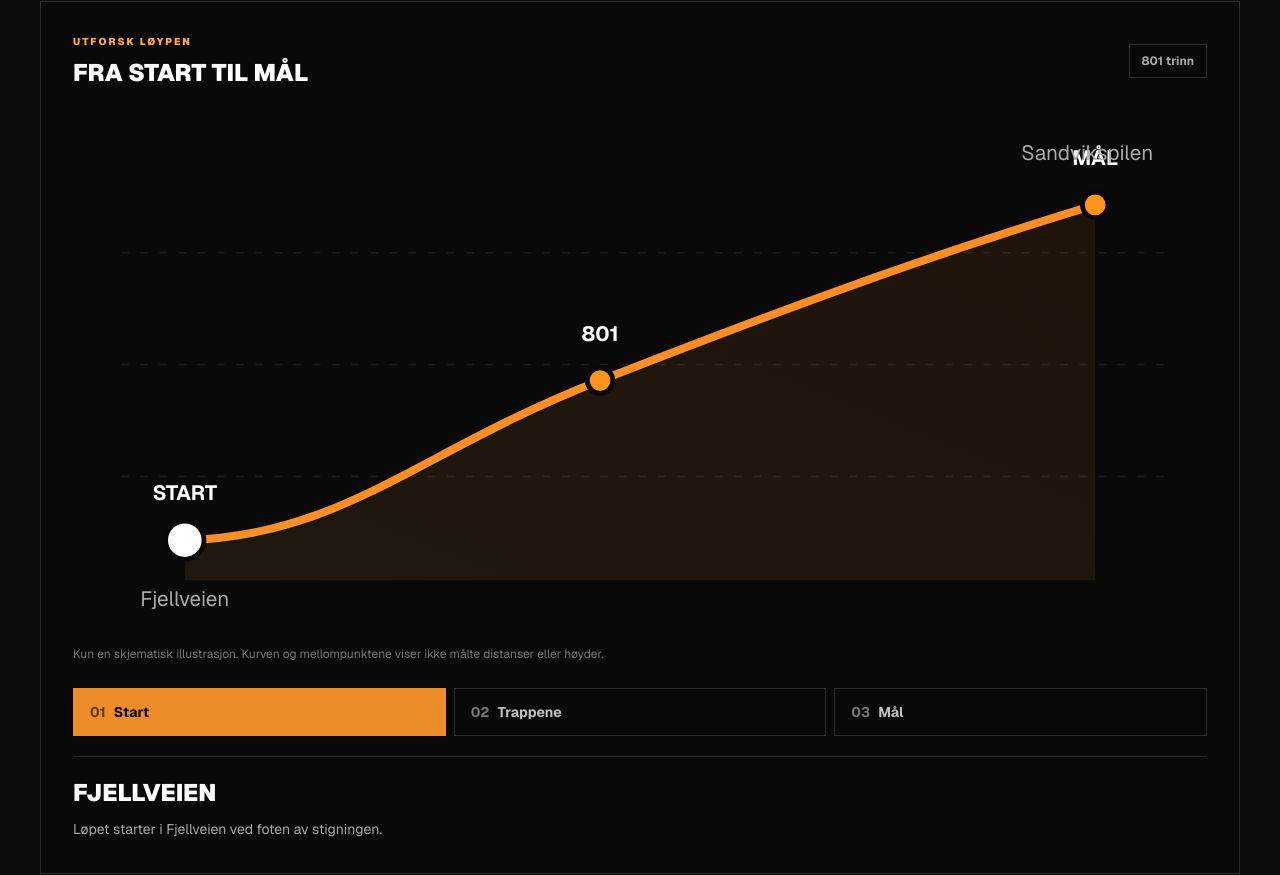
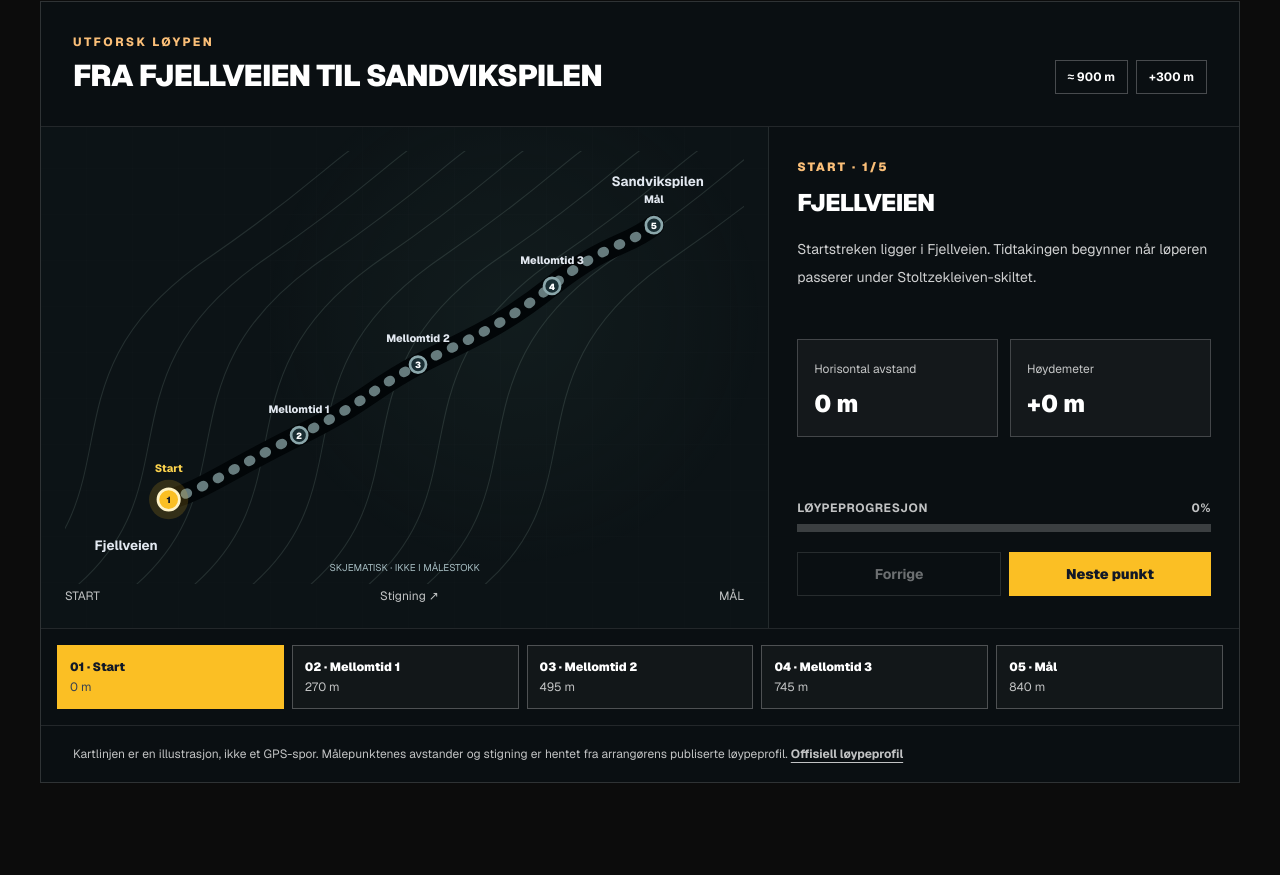
Before and after one commit to PMariusf/stoltzen, a Next.js app: page /lopet in a window 1280 px wide. Shown: the part 1766-2641 px from the top of the page. Built offline with nearby package versions, Linux system fonts and the light colour scheme.

Commit message:
Redesign interactive Stoltzen course diagram with official checkpoints, progress and accessible controls

```diff
--- a/src/components/race/InteractiveCourse.tsx
+++ b/src/components/race/InteractiveCourse.tsx
@@ -3,93 +3,215 @@
 import { useState } from "react";
 import type { Locale } from "@/lib/i18n";
 
-type Stop = "start" | "stairs" | "finish";
-const stops: Stop[] = ["start", "stairs", "finish"];
-const positions: Record<Stop, { x: number; y: number }> = {
-  start: { x: 70, y: 270 },
-  stairs: { x: 330, y: 170 },
-  finish: { x: 640, y: 60 },
+type Checkpoint = {
+  key: string;
+  horizontal: number;
+  climb: number;
+  x: number;
+  y: number;
+  labelNo: string;
+  labelEn: string;
+  titleNo: string;
+  titleEn: string;
+  descriptionNo: string;
+  descriptionEn: string;
 };
+
+const checkpoints: Checkpoint[] = [
+  {
+    key: "start", horizontal: 0, climb: 0, x: 116, y: 390,
+    labelNo: "Start", labelEn: "Start", titleNo: "Fjellveien", titleEn: "Fjellveien",
+    descriptionNo: "Startstreken ligger i Fjellveien. Tidtakingen begynner når løperen passerer under Stoltzekleiven-skiltet.",
+    descriptionEn: "The starting line is on Fjellveien. Timing begins when runners pass the Stoltzekleiven sign.",
+  },
+  {
+    key: "split1", horizontal: 270, climb: 50, x: 262, y: 318,
+    labelNo: "Mellomtid 1", labelEn: "Split 1", titleNo: "Mellom furuene", titleEn: "Between the pine trees",
+    descriptionNo: "Den første mellomtiden registreres mellom to furutrær etter den første krevende delen av trappene.",
+    descriptionEn: "The first split is recorded between two pine trees after the first demanding section of steps.",
+  },
+  {
+    key: "split2", horizontal: 495, climb: 145, x: 395, y: 239,
+    labelNo: "Mellomtid 2", labelEn: "Split 2", titleNo: "Halvveis i klatringen", titleEn: "Midway up the climb",
+    descriptionNo: "Ved den andre mellomtiden har du lagt bak deg 495 horisontale meter og steget 145 meter fra start.",
+    descriptionEn: "At the second split, you have covered 495 horizontal metres and climbed 145 metres from the start.",
+  },
+  {
+    key: "split3", horizontal: 745, climb: 260, x: 545, y: 151,
+    labelNo: "Mellomtid 3", labelEn: "Split 3", titleNo: "Før siste bratte parti", titleEn: "Before the final steep stretch",
+    descriptionNo: "Den tredje mellomtiden kommer etter 745 horisontale meter. Her gjenstår den siste krevende stigningen.",
+    descriptionEn: "The third split comes after 745 horizontal metres. The final steep ascent still lies ahead.",
+  },
+  {
+    key: "finish", horizontal: 840, climb: 300, x: 659, y: 83,
+    labelNo: "Mål", labelEn: "Finish", titleNo: "Sandvikspilen", titleEn: "Sandvikspilen",
+    descriptionNo: "Målet ligger ved Sandvikspilen. Den offisielle løypeprofilen angir 300 høydemeter og rundt 900 meter i terrenget.",
+    descriptionEn: "The finish is by Sandvikspilen. The official profile lists 300 metres of ascent and roughly 900 metres on the ground.",
+  },
+];
+
+const routePath = "M116 390 C154 380 188 354 262 318 S343 266 395 239 S482 201 545 151 S629 107 659 83";
+const routePartial = [
+  "M116 390",
+  "M116 390 C154 380 188 354 262 318",
+  "M116 390 C154 380 188 354 262 318 S343 266 395 239",
+  "M116 390 C154 380 188 354 262 318 S343 266 395 239 S482 201 545 151",
+  routePath,
+];
 
 export default function InteractiveCourse({ locale = "no" }: { locale?: Locale }) {
   const en = locale === "en";
-  const [active, setActive] = useState<Stop>("start");
-  const details: Record<Stop, { title: string; text: string; label: string }> = {
-    start: {
-      title: "Fjellveien",
-      label: en ? "Start" : "Start",
-      text: en ? "The race begins on Fjellveien at the foot of the climb." : "Løpet starter i Fjellveien ved foten av stigningen.",
-    },
-    stairs: {
-      title: "Stoltzekleiven",
-      label: en ? "Stair climb" : "Trappene",
-      text: en ? "The stone staircase is the signature challenge. Keep a steady rhythm on the way up." : "Steintrappene er løypens kjennetegn. Her gjelder det å finne rytmen oppover.",
-    },
-    finish: {
-      title: "Sandvikspilen",
-      label: en ? "Finish" : "Mål",
-      text: en ? "The finish is by Sandvikspilen, roughly 315 vertical metres above the start." : "Målområdet er ved Sandvikspilen, omtrent 315 høydemeter over start.",
-    },
-  };
+  const [selected, setSelected] = useState(0);
+  const point = checkpoints[selected];
+  const previous = selected > 0 ? checkpoints[selected - 1] : null;
+  const segmentHorizontal = previous ? point.horizontal - previous.horizontal : 0;
+  const segmentClimb = previous ? point.climb - previous.climb : 0;
+  const progress = Math.round(point.horizontal / 840 * 100);
 
   return (
-    <div className="overflow-hidden border border-white/15 bg-[#090909] p-5 sm:p-8">
-      <div className="flex flex-wrap items-center justify-between gap-4">
+    <section className="course-map-panel always-dark-surface overflow-hidden border border-white/15 bg-[#0a0f12] text-white" aria-labelledby="course-map-heading">
+      <div className="border-b border-white/10 px-5 py-6 sm:px-8 sm:py-8">
+        <div className="flex flex-wrap items-end justify-between gap-5">
           <div>
-          <p className="text-[10px] font-black uppercase tracking-[0.2em] text-[#f7aa4c]">
-            {en ? "Explore the course" : "Utforsk løypen"}
+            <p className="text-xs font-extrabold uppercase tracking-[0.2em] text-[#fbbf78]">
+              {en ? "Explore the race" : "Utforsk løypen"}
             </p>
-          <h3 className="mt-2 text-2xl font-black uppercase">{en ? "From start to finish" : "Fra start til mål"}</h3>
+            <h3 id="course-map-heading" className="mt-2 text-2xl font-black uppercase tracking-tight sm:text-3xl">
+              {en ? "From Fjellveien to Sandvikspilen" : "Fra Fjellveien til Sandvikspilen"}
+            </h3>
           </div>
-        <span className="border border-white/15 px-3 py-2 text-xs font-bold text-white/65">801 {en ? "steps" : "trinn"}</span>
+          <div className="flex gap-2 text-xs font-bold">
+            <span className="border border-white/25 px-3 py-2">≈ 900 m</span>
+            <span className="border border-white/25 px-3 py-2">+300 m</span>
+          </div>
+        </div>
       </div>
 
-      <svg viewBox="0 0 710 330" className="mt-5 w-full" role="img" aria-label={en ? "Illustrative uphill course diagram from Fjellveien to Sandvikspilen. Not a measured elevation profile." : "Illustrativ løypeskisse fra Fjellveien til Sandvikspilen. Ikke en målt høydeprofil."}>
+      <div className="grid lg:grid-cols-[minmax(0,1.55fr)_minmax(280px,1fr)]">
+        <div className="relative min-w-0 border-b border-white/10 bg-[#0c1316] p-3 sm:p-6 lg:border-b-0 lg:border-r">
+          <div className="pointer-events-none absolute inset-0 opacity-60" style={{
+            backgroundImage: "radial-gradient(circle at 65% 38%, rgba(79,126,113,0.15), transparent 45%), repeating-linear-gradient(0deg, transparent 0, transparent 45px, rgba(255,255,255,0.025) 46px), repeating-linear-gradient(90deg, transparent 0, transparent 45px, rgba(255,255,255,0.025) 46px)",
+          }} />
+          <svg
+            viewBox="0 0 760 485"
+            role="img"
+            aria-label={en
+              ? "Schematic route diagram with five checkpoints from Fjellveien at the bottom left to Sandvikspilen at the top right. The highlighted line shows progress to the selected checkpoint, not the geographic course."
+              : "Skjematisk løypeillustrasjon med fem målepunkter fra Fjellveien nederst til venstre til Sandvikspilen øverst til høyre. Den markerte linjen viser progresjon til valgt målepunkt, ikke geografisk trase."}
+            className="relative h-auto w-full"
+          >
             <defs>
-          <linearGradient id="course-glow" x1="0%" y1="100%" x2="100%" y2="0%">
-            <stop offset="0%" stopColor="#ffb15b" />
-            <stop offset="100%" stopColor="#ff7f11" />
+              <linearGradient id="route-progress-gradient" x1="0%" y1="100%" x2="100%" y2="0%">
+                <stop offset="0%" stopColor="#f59e0b" />
+                <stop offset="100%" stopColor="#fcd34d" />
               </linearGradient>
             </defs>
-        {[90, 160, 230].map((y) => <line key={y} x1="30" y1={y} x2="685" y2={y} stroke="white" strokeOpacity="0.08" strokeDasharray="5 7" />)}
-        <path d="M70 270 C170 267 215 215 330 170 S535 92 640 60" fill="none" stroke="#ff8e27" strokeWidth="5" strokeLinecap="round" />
-        <path d="M70 270 C170 267 215 215 330 170 S535 92 640 60 L640 295 L70 295 Z" fill="url(#course-glow)" opacity="0.09" />
-        {stops.map((stop) => {
-          const point = positions[stop];
+            {Array.from({ length: 9 }, (_, i) => (
+              <path
+                key={i}
+                d={`M${-50 + i * 65} 485 C${80 + i * 65} 370 ${-30 + i * 65} 250 ${160 + i * 65} 120 S${300 + i * 65} -20 ${430 + i * 65} -30`}
+                fill="none"
+                stroke="#9ab5aa"
+                strokeWidth="1.2"
+                strokeOpacity="0.17"
+              />
+            ))}
+            <path d={routePath} fill="none" stroke="#020608" strokeWidth="23" strokeLinecap="round" />
+            <path d={routePath} fill="none" stroke="#667b7d" strokeWidth="11" strokeLinecap="round" strokeDasharray="2 18" />
+            <path d={routePartial[selected]} fill="none" stroke="url(#route-progress-gradient)" strokeWidth="9" strokeLinecap="round" />
+            {checkpoints.map((checkpoint, index) => {
+              const active = selected === index;
+              const visited = index <= selected;
               return (
-            <g key={stop}>
-              <circle cx={point.x} cy={point.y} r={active === stop ? 12 : 8} fill={active === stop ? "#fff" : "#ff951f"} stroke="#080808" strokeWidth="3" />
-              <text x={point.x} y={point.y - 25} textAnchor="middle" fill="white" fontSize="13" fontWeight="bold">
-                {stop === "start" ? "START" : stop === "finish" ? (en ? "FINISH" : "MÅL") : "801"}
+                <g key={checkpoint.key} aria-hidden="true">
+                  {active && <circle cx={checkpoint.x} cy={checkpoint.y} r="22" fill="#fbbf24" fillOpacity=".16" />}
+                  <circle cx={checkpoint.x} cy={checkpoint.y} r={active ? "12" : "9"} fill={visited ? "#fbbf24" : "#192d32"} stroke={visited ? "#fef3c7" : "#8ba7ab"} strokeWidth="3" />
+                  <text x={checkpoint.x} y={checkpoint.y + 4} textAnchor="middle" fontSize="10" fontWeight="900" fill={visited ? "#111827" : "#ffffff"}>{index + 1}</text>
+                  <text x={checkpoint.x} y={checkpoint.y - (active ? 31 : 25)} textAnchor="middle" fontSize="12" fontWeight="800" fill={active ? "#fcd34d" : "#e2e8f0"}>
+                    {en ? checkpoint.labelEn : checkpoint.labelNo}
                   </text>
                 </g>
               );
             })}
-        <text x="70" y="311" fill="#aaa" fontSize="13" textAnchor="middle">Fjellveien</text>
-        <text x="635" y="32" fill="#aaa" fontSize="13" textAnchor="middle">Sandvikspilen</text>
+            <text x="33" y="447" fill="#e2e8f0" fontSize="15" fontWeight="700">Fjellveien</text>
+            <text x="715" y="39" fill="#e2e8f0" fontSize="15" fontWeight="700" textAnchor="end">Sandvikspilen</text>
+            <text x="380" y="470" fill="#a5bbc0" fontSize="11" textAnchor="middle">
+              {en ? "SCHEMATIC · NOT TO SCALE" : "SKJEMATISK · IKKE I MÅLESTOKK"}
+            </text>
           </svg>
-      <p className="mt-2 text-xs leading-5 text-white/45">
-        {en ? "Schematic illustration only. The curve and intermediate markers do not show measured distances or elevations." : "Kun en skjematisk illustrasjon. Kurven og mellompunktene viser ikke målte distanser eller høyder."}
+          <div className="relative mt-1 flex justify-between gap-3 text-xs text-white/75">
+            <span>{en ? "START" : "START"}</span>
+            <span>{en ? "Ascent" : "Stigning"} <span aria-hidden="true">↗</span></span>
+            <span>{en ? "FINISH" : "MÅL"}</span>
+          </div>
+        </div>
+
+        <div className="flex flex-col justify-between gap-6 px-5 py-6 sm:px-7 sm:py-8">
+          <div>
+            <p className="text-xs font-black uppercase tracking-[0.18em] text-[#fbbf78]">{en ? point.labelEn : point.labelNo} · {selected + 1}/5</p>
+            <h4 className="mt-3 text-2xl font-black uppercase tracking-tight">{en ? point.titleEn : point.titleNo}</h4>
+            <p aria-live="polite" aria-atomic="true" className="mt-4 min-h-20 text-sm leading-7 text-white/80">
+              {en ? point.descriptionEn : point.descriptionNo}
             </p>
+            <div className="mt-6 grid grid-cols-2 gap-3">
+              <div className="border border-white/20 bg-white/[0.04] p-4">
+                <span className="text-xs text-white/75">{en ? "Horizontal distance" : "Horisontal avstand"}</span>
+                <p className="mt-2 text-2xl font-black">{point.horizontal} m</p>
+              </div>
+              <div className="border border-white/20 bg-white/[0.04] p-4">
+                <span className="text-xs text-white/75">{en ? "Climbed" : "Høydemeter"}</span>
+                <p className="mt-2 text-2xl font-black">+{point.climb} m</p>
+              </div>
+            </div>
+            {previous && (
+              <p className="mt-3 text-xs leading-6 text-white/75">
+                {en ? "Since previous point" : "Fra forrige punkt"}: {segmentHorizontal} m {en ? "horizontal" : "horisontalt"} · +{segmentClimb} m
+              </p>
+            )}
+          </div>
+          <div>
+            <div className="mb-2 flex items-center justify-between gap-2 text-xs font-bold uppercase tracking-wider text-white/75">
+              <span>{en ? "Course progress" : "Løypeprogresjon"}</span><span>{progress}%</span>
+            </div>
+            <div className="h-2 overflow-hidden bg-white/20" role="progressbar" aria-label={en ? "Selected checkpoint progress" : "Progresjon til valgt målepunkt"} aria-valuemin={0} aria-valuemax={100} aria-valuenow={progress}>
+              <div className="h-full bg-[#fbbf24] transition-[width] duration-300 motion-reduce:transition-none" style={{ width: `${progress}%` }} />
+            </div>
+            <div className="mt-5 flex gap-2">
+              <button type="button" disabled={selected === 0} onClick={() => setSelected((value) => Math.max(0, value - 1))}
+                className="min-h-11 flex-1 border border-white/30 px-3 py-2 text-sm font-bold text-white hover:bg-white/10 disabled:cursor-not-allowed disabled:opacity-40">
+                {en ? "Previous" : "Forrige"}
+              </button>
+              <button type="button" disabled={selected === checkpoints.length - 1} onClick={() => setSelected((value) => Math.min(checkpoints.length - 1, value + 1))}
+                className="min-h-11 flex-1 bg-[#fbbf24] px-3 py-2 text-sm font-black text-[#111827] hover:bg-[#fde68a] disabled:cursor-not-allowed disabled:opacity-40">
+                {en ? "Next point" : "Neste punkt"}
+              </button>
+            </div>
+          </div>
+        </div>
+      </div>
 
-      <div className="mt-6 grid gap-2 sm:grid-cols-3" aria-label={en ? "Choose course section" : "Velg løypedel"}>
-        {stops.map((stop, index) => (
+      <div className="grid grid-cols-2 gap-2 border-t border-white/10 p-3 sm:grid-cols-5 sm:p-4" role="group" aria-label={en ? "Select route checkpoint" : "Velg målepunkt i løypen"}>
+        {checkpoints.map((checkpoint, index) => (
           <button
-            key={stop}
+            key={checkpoint.key}
             type="button"
-            aria-pressed={active === stop}
-            onClick={() => setActive(stop)}
-            className={`min-h-12 border px-4 py-3 text-left text-sm font-bold transition focus-visible:outline-2 focus-visible:outline-offset-2 focus-visible:outline-orange-400 ${active === stop ? "border-[#ed8d29] bg-[#ed8d29] text-black" : "border-white/15 text-white/75 hover:border-white/50"}`}
+            aria-pressed={selected === index}
+            onClick={() => setSelected(index)}
+            className={`min-h-16 border px-3 py-3 text-left transition focus-visible:outline-2 focus-visible:outline-offset-2 focus-visible:outline-amber-300 ${selected === index ? "border-[#fbbf24] bg-[#fbbf24] text-[#111827]" : "border-white/25 bg-white/[0.03] text-white hover:border-[#fbbf24]"}`}
           >
-            <span className="mr-2 opacity-60">0{index + 1}</span>{details[stop].label}
+            <span className="block text-xs font-black">{String(index + 1).padStart(2, "0")} · {en ? checkpoint.labelEn : checkpoint.labelNo}</span>
+            <span className={`mt-1 block text-xs ${selected === index ? "text-[#374151]" : "text-white/75"}`}>{checkpoint.horizontal} m</span>
           </button>
         ))}
       </div>
-
-      <div aria-live="polite" className="mt-5 border-t border-white/15 pt-5">
-        <h4 className="text-2xl font-black uppercase">{details[active].title}</h4>
-        <p className="mt-2 max-w-xl text-sm leading-6 text-white/65">{details[active].text}</p>
-      </div>
-    </div>
+      <p className="border-t border-white/10 px-5 py-4 text-xs leading-6 text-white/75 sm:px-8">
+        {en
+          ? "The shape of the illustrated route is not based on GPS data. Checkpoint distances and ascent come from the organiser's published course profile."
+          : "Kartlinjen er en illustrasjon, ikke et GPS-spor. Målepunktenes avstander og stigning er hentet fra arrangørens publiserte løypeprofil."}{" "}
+        <a className="font-bold underline underline-offset-4 hover:text-white" href="https://stoltzen.no/index.php?Itemid=35&id=4&option=com_content&view=article" target="_blank" rel="noreferrer noopener">
+          {en ? "Official course profile" : "Offisiell løypeprofil"}
+        </a>
+      </p>
+    </section>
   );
 }
```
Lines whose indentation alone changed are shown as unchanged.
